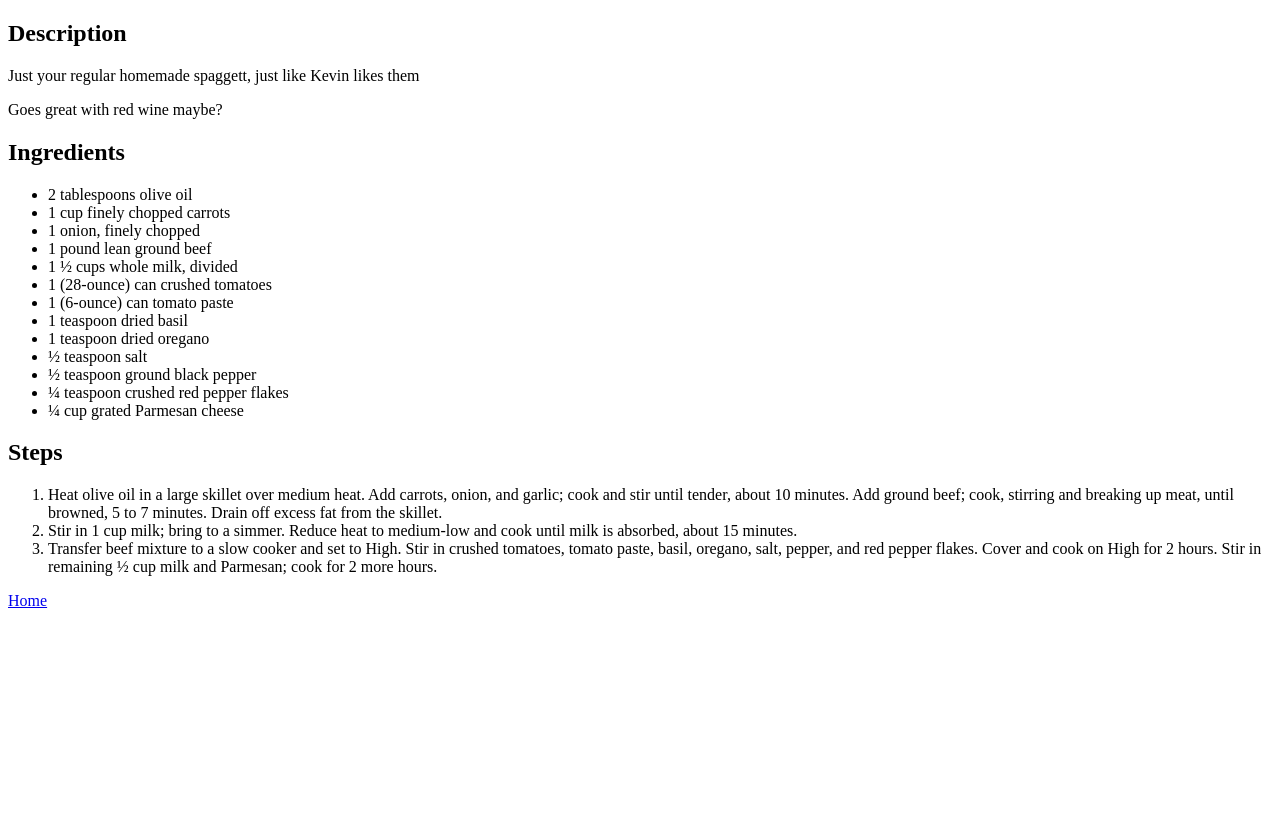
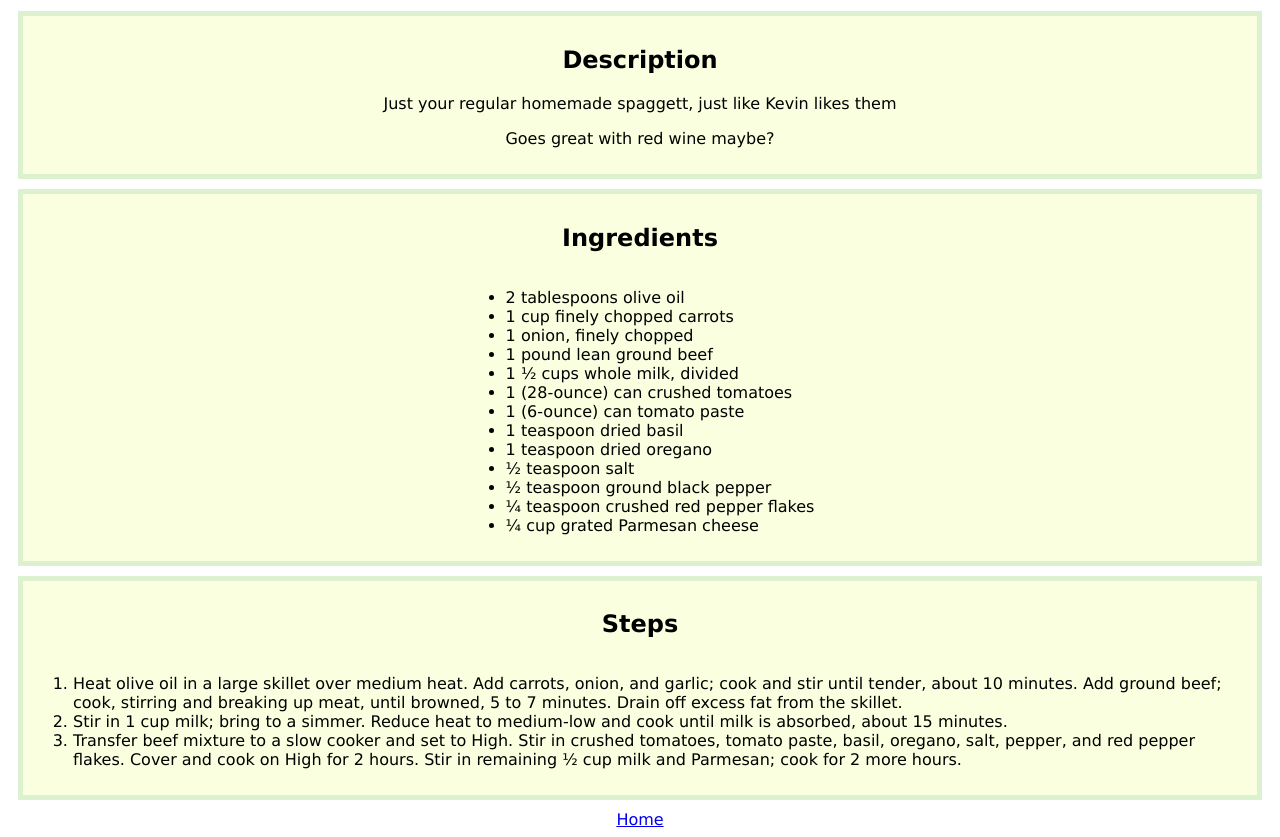
Before and after one commit to VDeml/odin-recipes, a plain HTML site: page recipes/spaghetti.html in a window 1280 px wide. Shown: the part 309-1146 px from the top of the page. Before the commit the page ends 927 px from the top, so only its background shows below. Drawn offline with Linux system fonts and the light colour scheme.

Commit message:
Adds styles.css and provides styling to pages

```diff
--- a/recipes/spaghetti.html
+++ b/recipes/spaghetti.html
@@ -3,16 +3,20 @@
 <head>
     <meta charset="UTF-8">
     <meta name="viewport" content="width=device-width, initial-scale=1.0">
+    <link rel="stylesheet" href="../styles.css">
     <title>Spaghetti</title>
 </head>
 <body>
     <h1>Spaghetti</h1>
     <img src="../images/spaghetti.jpg" width="300">
+    <div class="box">
         <h2>Description</h2>
             <p>Just your regular homemade spaggett, just like Kevin likes them</p>
             <p>Goes great with red wine maybe?</p>
+    </div>
+    <div class="box">
         <h2>Ingredients</h2>
-        <ul>
+            <ul class="aligned">
                 <li>2 tablespoons olive oil</li>
                 <li>1 cup finely chopped carrots</li>
                 <li>1 onion, finely chopped</li>
@@ -27,12 +31,15 @@
                 <li>¼ teaspoon crushed red pepper flakes</li>
                 <li>¼ cup grated Parmesan cheese</li>
             </ul>
+    </div>
+    <div class="box">
         <h2>Steps</h2>
-        <ol>
+            <ol class="aligned">
                 <li>Heat olive oil in a large skillet over medium heat. Add carrots, onion, and garlic; cook and stir until tender, about 10 minutes. Add ground beef; cook, stirring and breaking up meat, until browned, 5 to 7 minutes. Drain off excess fat from the skillet.</li>
                 <li>Stir in 1 cup milk; bring to a simmer. Reduce heat to medium-low and cook until milk is absorbed, about 15 minutes.</li>
                 <li>Transfer beef mixture to a slow cooker and set to High. Stir in crushed tomatoes, tomato paste, basil, oregano, salt, pepper, and red pepper flakes. Cover and cook on High for 2 hours. Stir in remaining ½ cup milk and Parmesan; cook for 2 more hours.</li>
             </ol>
+    </div>
 
     <a href="../index.html">Home</a>
 </body>
--- /dev/null
+++ b/styles.css
@@ -0,0 +1,20 @@
+* {
+    font-family: Verdana, Geneva, Tahoma, sans-serif;
+    text-align: center;
+}
+
+li {
+    text-align: left;
+}
+
+.aligned {
+    display: inline-block;
+    text-align: left;
+}
+
+.box {
+    border: 5px solid rgb(220, 241, 207);
+    margin: 10px;
+    padding: 10px;
+    background-color: rgb(249, 255, 223);
+}
```
Also changed, not shown: index.html (+9 -6 lines), recipes/chicken-soup.html (+9 -2 lines), recipes/french-toast.html (+9 -2 lines). Lines whose indentation alone changed are shown as unchanged.
